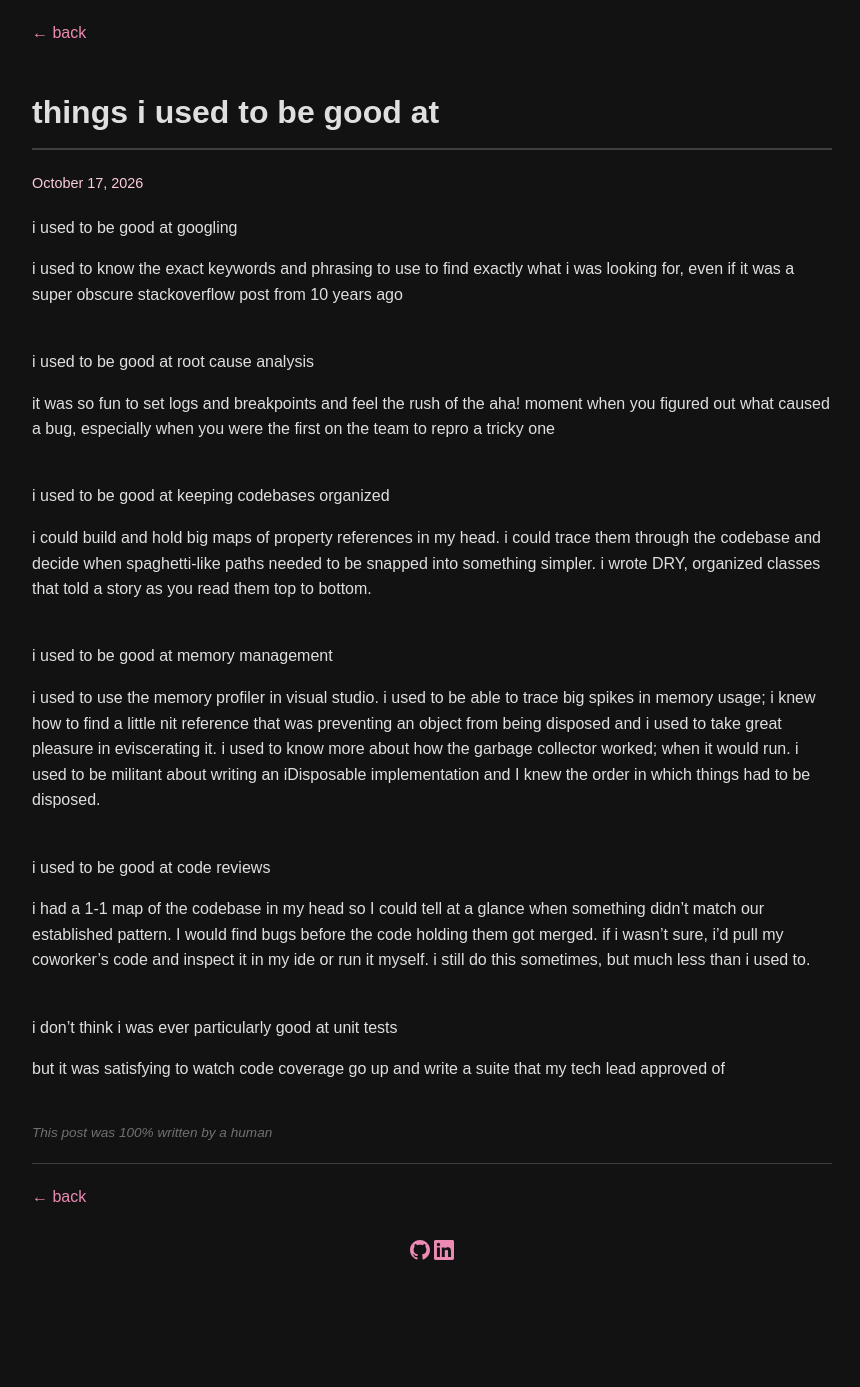
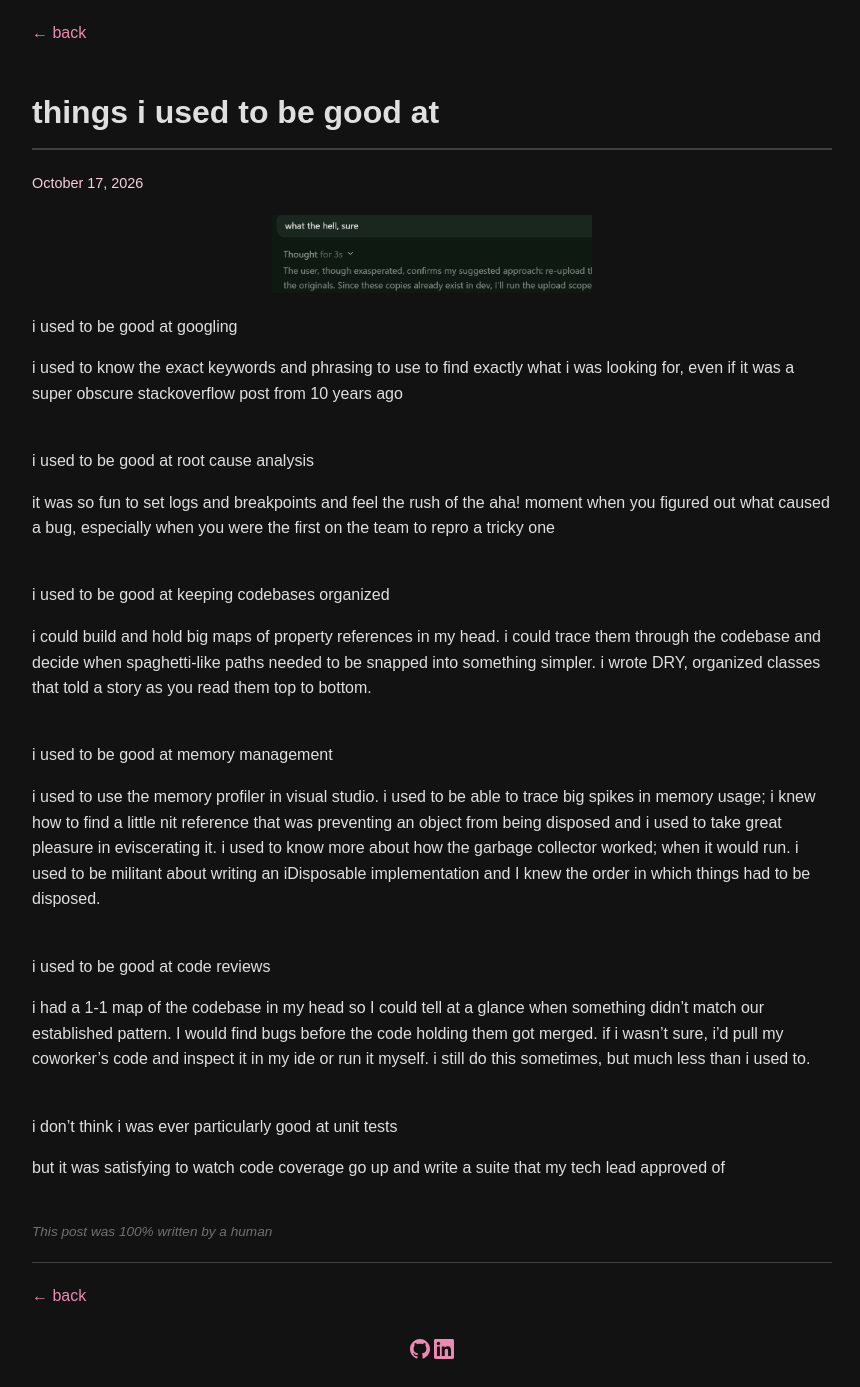
Before and after one commit to superfamousdog/superfamousdog.github.io, a Jekyll site: the page built from _posts/2026-10-17-things-i-used-to-be-good-at.md, in a window 1280 px wide. Shown: the whole page, without its empty margins (208-1068 px from the left). Built offline with Jekyll 4.4.1, drawn with Linux system fonts in a browser that asks for light colours; before the commit the page ends 1288 px from its top, so only the background shows below that.

Commit message:
add picture

```diff
--- a/_posts/2026-10-17-things-i-used-to-be-good-at.md
+++ b/_posts/2026-10-17-things-i-used-to-be-good-at.md
@@ -4,6 +4,7 @@ title: "things i used to be good at"
 date: 2026-10-17
 attribution: "This post was 100% written by a human"
 ---
+![saying what the hell, sure to a helpful coding agent](/what-the-hell-sure.png)
 
 i used to be good at googling
 
```
